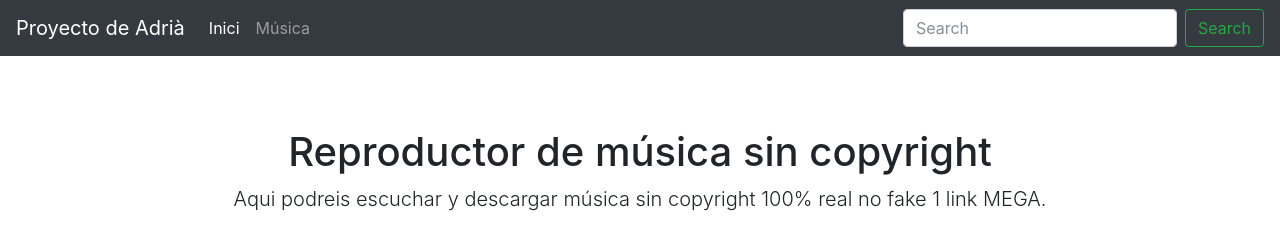
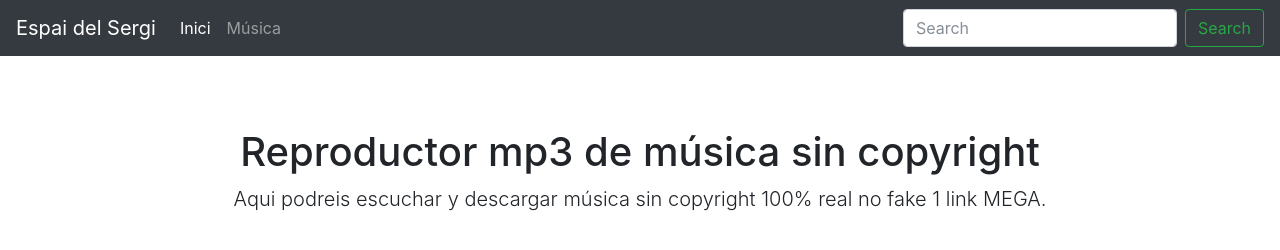
Before and after one commit to aplanas98/4teso20172018_paginaweb, a plain HTML site: page musica.html in a window 1280 px wide. Drawn offline with nearby package versions, Linux system fonts and the light colour scheme.

Commit message:
Update musica.html

```diff
--- a/musica.html
+++ b/musica.html
@@ -1,4 +1,3 @@
-
 <!doctype html>
 <html lang="en">
   <head>
@@ -20,7 +19,7 @@
   <body>
 
     <nav class="navbar navbar-expand-md navbar-dark bg-dark fixed-top">
-      <a class="navbar-brand" href="#">Proyecto de Adrià</a>
+      <a class="navbar-brand" href="#">Espai del Sergi </a>
       <button class="navbar-toggler" type="button" data-toggle="collapse" data-target="#navbarsExampleDefault" aria-controls="navbarsExampleDefault" aria-expanded="false" aria-label="Toggle navigation">
         <span class="navbar-toggler-icon"></span>
       </button>
@@ -47,6 +46,7 @@
             </div>
           </li>
           -->
+
         </ul>
         <form class="form-inline my-2 my-lg-0">
           <input class="form-control mr-sm-2" type="text" placeholder="Search" aria-label="Search">
@@ -58,7 +58,7 @@
     <main role="main" class="container">
 
       <div class="starter-template">
-        <h1>Reproductor de música sin copyright</h1>
+        <h1>Reproductor mp3 de música sin copyright</h1>
         <p class="lead">Aqui podreis escuchar y descargar música sin copyright 100% real no fake 1 link MEGA.</p>
       </div>
 
```
